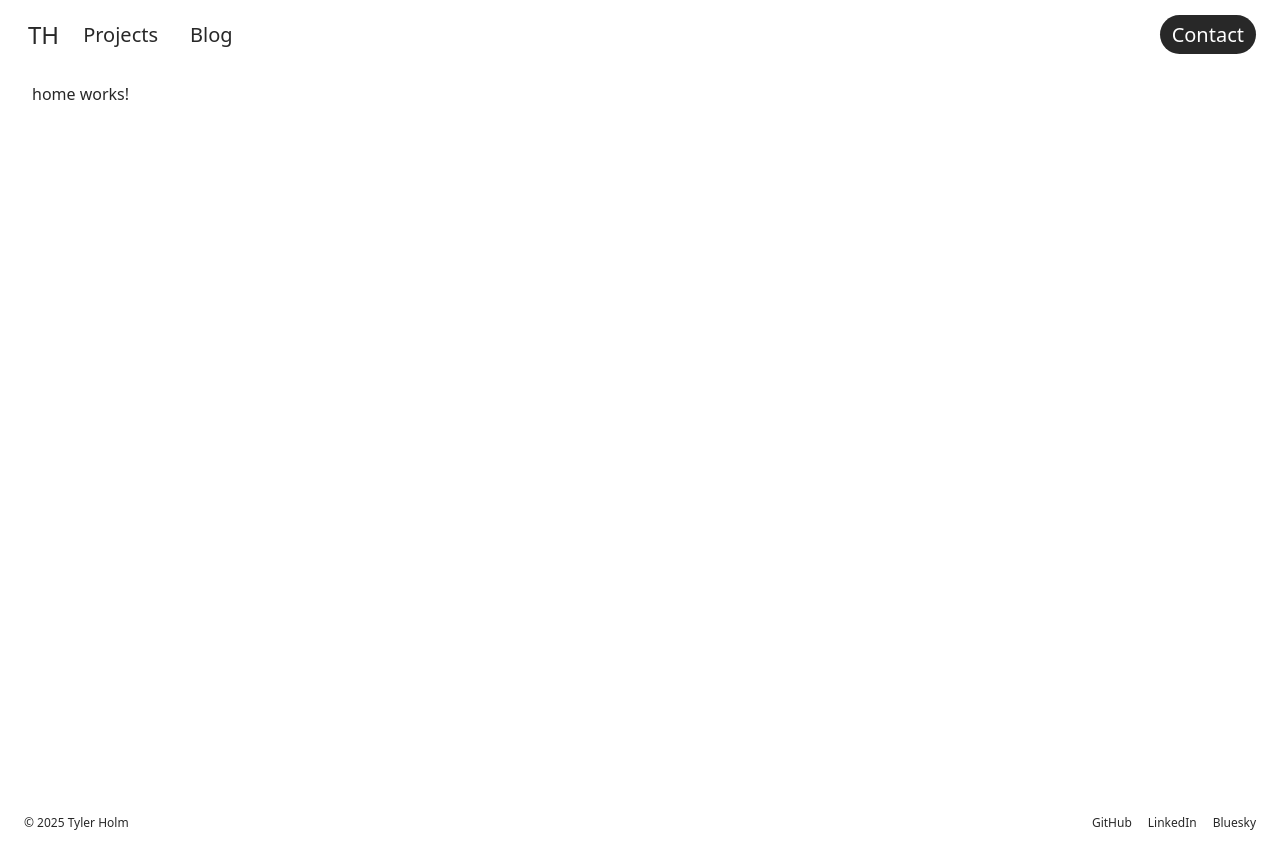
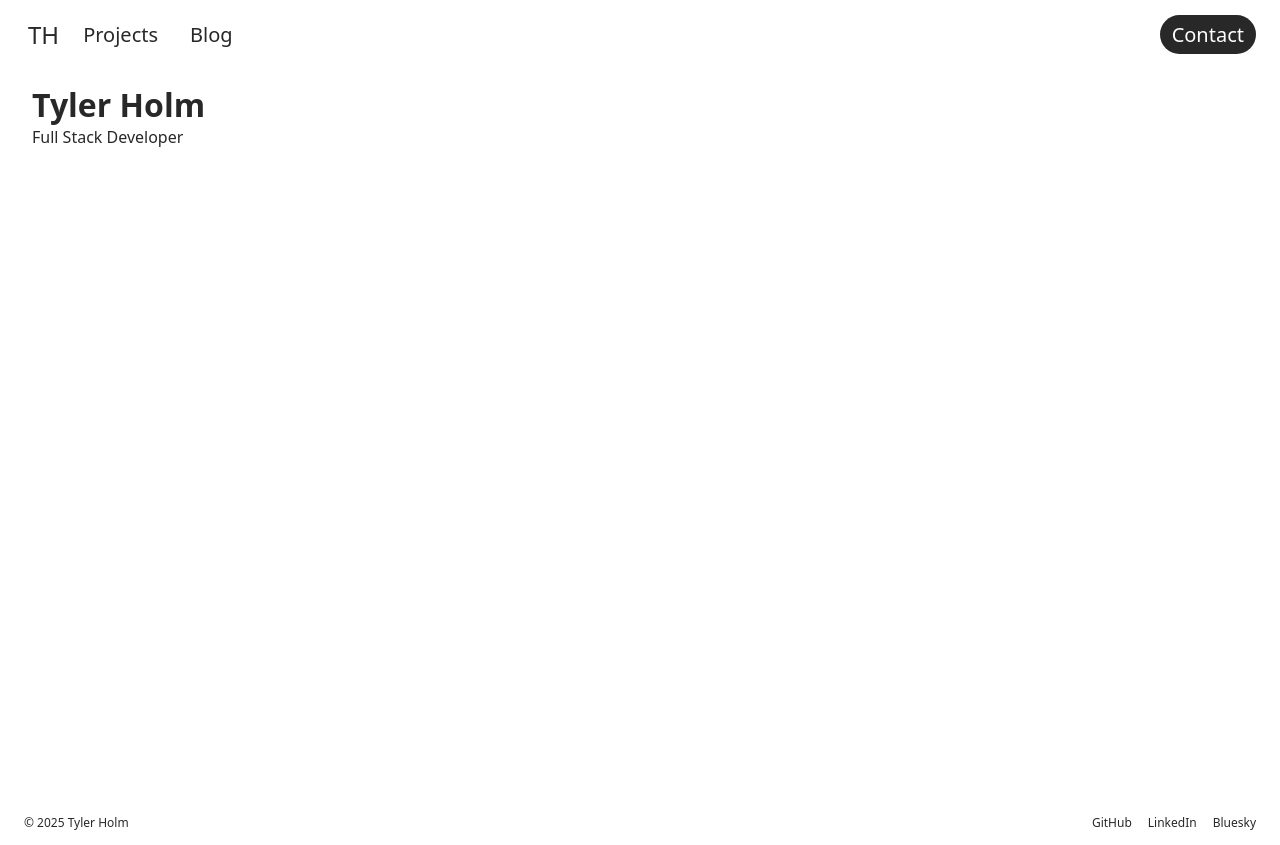
Before and after one commit to callmekass/portfolio, an Angular app in the folder angular-portfolio/: page / in a window 1280 px wide. Built offline with nearby package versions, Linux system fonts and the light colour scheme.

Commit message:
added basic page content

```diff
--- a/angular-portfolio/src/app/app.component.html
+++ b/angular-portfolio/src/app/app.component.html
@@ -1,4 +1,4 @@
-<div class="container">
+<div class="dvh-100">
   <app-header></app-header>
   <div class="page-content">
     <router-outlet />
--- a/angular-portfolio/src/app/app.component.scss
+++ b/angular-portfolio/src/app/app.component.scss
@@ -1,7 +1,3 @@
-.container {
-  min-height: 100dvh;
-}
-
 .page-content {
   margin: 0.875rem 2rem;
 }
--- a/angular-portfolio/src/app/pages/home/home.component.html
+++ b/angular-portfolio/src/app/pages/home/home.component.html
@@ -1 +1,2 @@
-<p>home works!</p>
+<h1>Tyler Holm</h1>
+<p>Full Stack Developer</p>
--- a/angular-portfolio/src/styles.scss
+++ b/angular-portfolio/src/styles.scss
@@ -11,3 +11,7 @@
 .bg-primary {
   background-color: #ffffff !important;
 }
+
+.dvh-100 {
+  min-height: 100dvh;
+}
```
